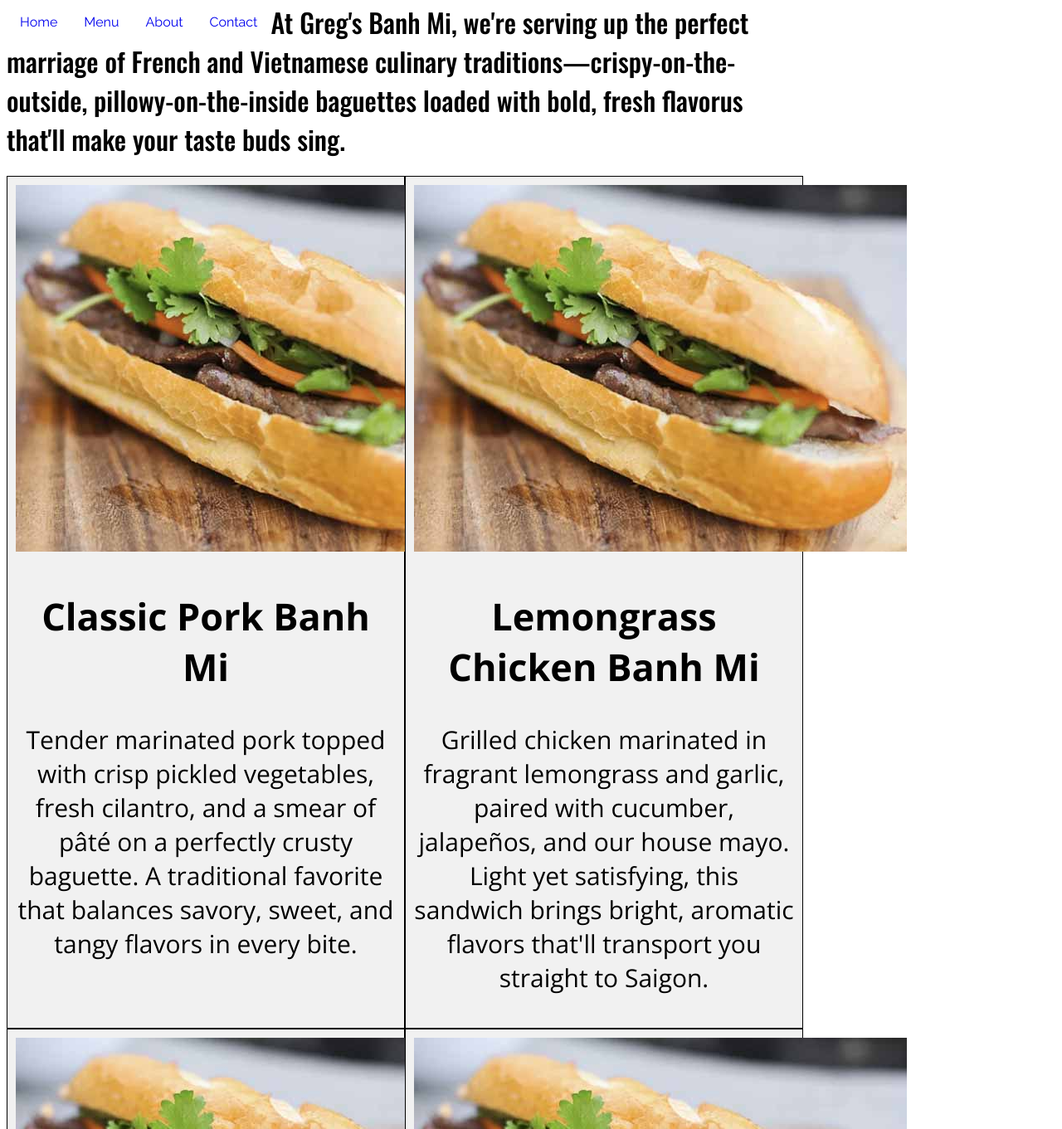
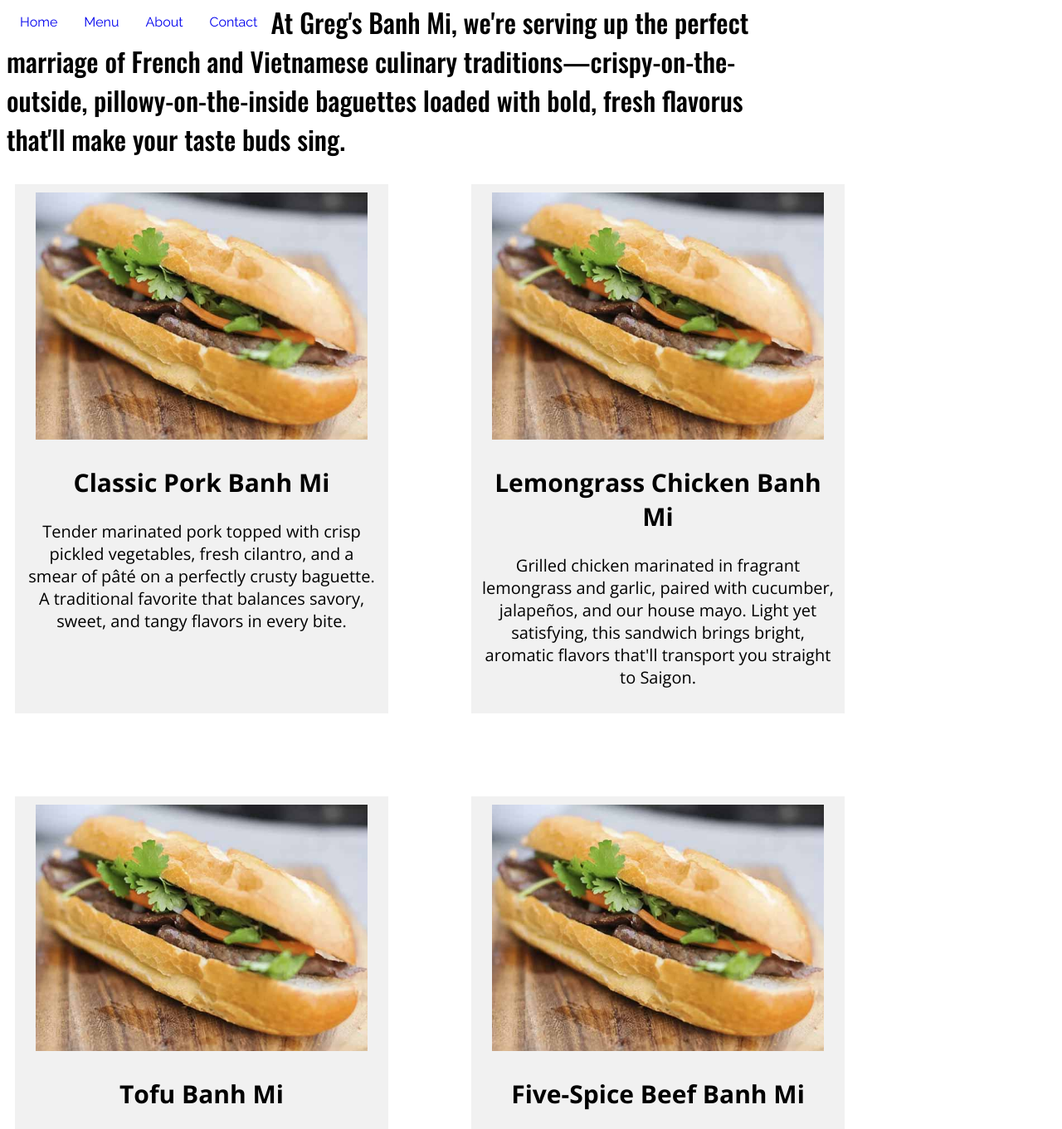
Before and after one commit to kjak4/Exercise6, a plain HTML site: page index.html in a window 1280 px wide. Shown: the part 87-1448 px from the top of the page at 83% size. Drawn offline with nearby package versions, Linux system fonts and the light colour scheme.

Commit message:
fixed more

```diff
--- a/index.html
+++ b/index.html
@@ -58,17 +58,19 @@
 
   display: grid;
   grid-template-columns: 50% 50%;
+  max-width: 900px;
+  gap: 100px ;
+  padding:10px;
 
 
 }
 .container div {
  display: inline-block;
   grid-column: 50% 50%;
+  background-color: #f1f1f1;
 
-  background-color: #f1f1f1;
-  border: 1px solid black;
   padding: 10px;
-  font-size: 30px;
+  font-size: 20px;
   text-align: center;
   width: "20px";
   height: "40px";
@@ -76,9 +78,7 @@
 }
 
   .griditem {
-
-
-    margins:20px;
+   padding: 40px;
 
   }
 
@@ -102,19 +102,19 @@
 <h1>At Greg's Banh Mi, we're serving up the perfect marriage of French and Vietnamese culinary traditions—crispy-on-the-outside, pillowy-on-the-inside baguettes loaded with bold, fresh flavorus that'll make your taste buds sing.</h1>
   <div class="container">
    <div class="griditem">
-<img src="banh-mi.jpg" alt="Perspective photo of a Banh Mi sandwhich on a wood cutting board.">
+<img src="banh-mi.jpg" alt="Perspective photo of a Banh Mi sandwhich on a wood cutting board." width="400px">
 <h2>Classic Pork Banh Mi</h2>
 <p>Tender marinated pork topped with crisp pickled vegetables, fresh cilantro, and a smear of pâté on a perfectly crusty baguette. A traditional favorite that balances savory, sweet, and tangy flavors in every bite.</p> </div>
   <div class="griditem">
-<img src="banh-mi.jpg" alt="Perspective photo of a Banh Mi sandwhich on a wood cutting board.">
+<img src="banh-mi.jpg" alt="Perspective photo of a Banh Mi sandwhich on a wood cutting board."width="400px">
 <h2>Lemongrass Chicken Banh Mi</h2>
 <p>Grilled chicken marinated in fragrant lemongrass and garlic, paired with cucumber, jalapeños, and our house mayo. Light yet satisfying, this sandwich brings bright, aromatic flavors that'll transport you straight to Saigon.</p></div>
       <div class="griditem">
-<img src="banh-mi.jpg" alt="Perspective photo of a Banh Mi sandwhich on a wood cutting board.">
+<img src="banh-mi.jpg" alt="Perspective photo of a Banh Mi sandwhich on a wood cutting board."width="400px">
 <h2>Tofu Banh Mi</h2>
 <p>Crispy pan-fried tofu glazed in sweet soy sauce, layered with daikon, carrots, and fresh herbs for a vegetarian delight. Proof that plant-based can be just as bold and craveable as any meat-filled sandwich.</p></div>
     <div class="griditem">
-  <img src="banh-mi.jpg" alt="Perspective photo of a Banh Mi sandwhich on a wood cutting board.">
+  <img src="banh-mi.jpg" alt="Perspective photo of a Banh Mi sandwhich on a wood cutting board."width="400px">
 <h2>Five-Spice Beef Banh Mi</h2>
 <p>Thinly sliced beef seared with aromatic five-spice blend and served with pickled vegetables and spicy Sriracha mayo. Rich, warming spices meet cool, crunchy toppings for an unforgettable flavor experience.</p>
 </div>
```
